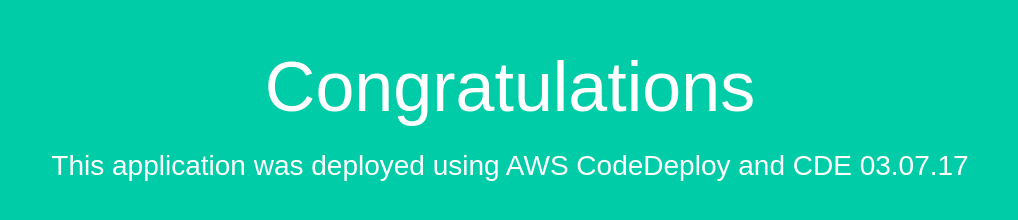
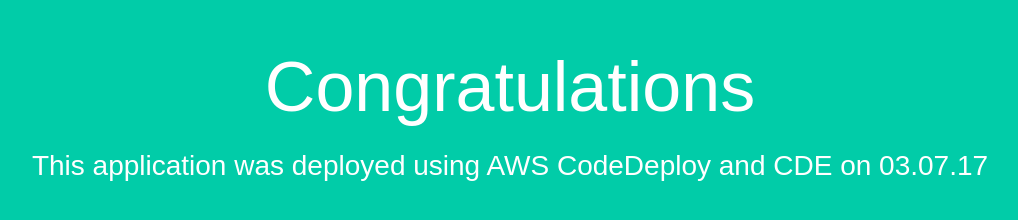
Before and after one commit to jack1001/sample, a plain HTML site: page index.html in a window 1280 px wide. Shown: the whole page, without its empty margins (130-1148 px from the left). Drawn offline with Linux system fonts and the light colour scheme.

Commit message:
Update date

```diff
--- a/index.html
+++ b/index.html
@@ -27,7 +27,7 @@
 <body>
   <div align="center">
     <h1>Congratulations</h1>
-    <h2>This application was deployed using AWS CodeDeploy and CDE 03.07.17</h2>
+    <h2>This application was deployed using AWS CodeDeploy and CDE on 03.07.17</h2>
   </div>
 </body>
 </html>
```
